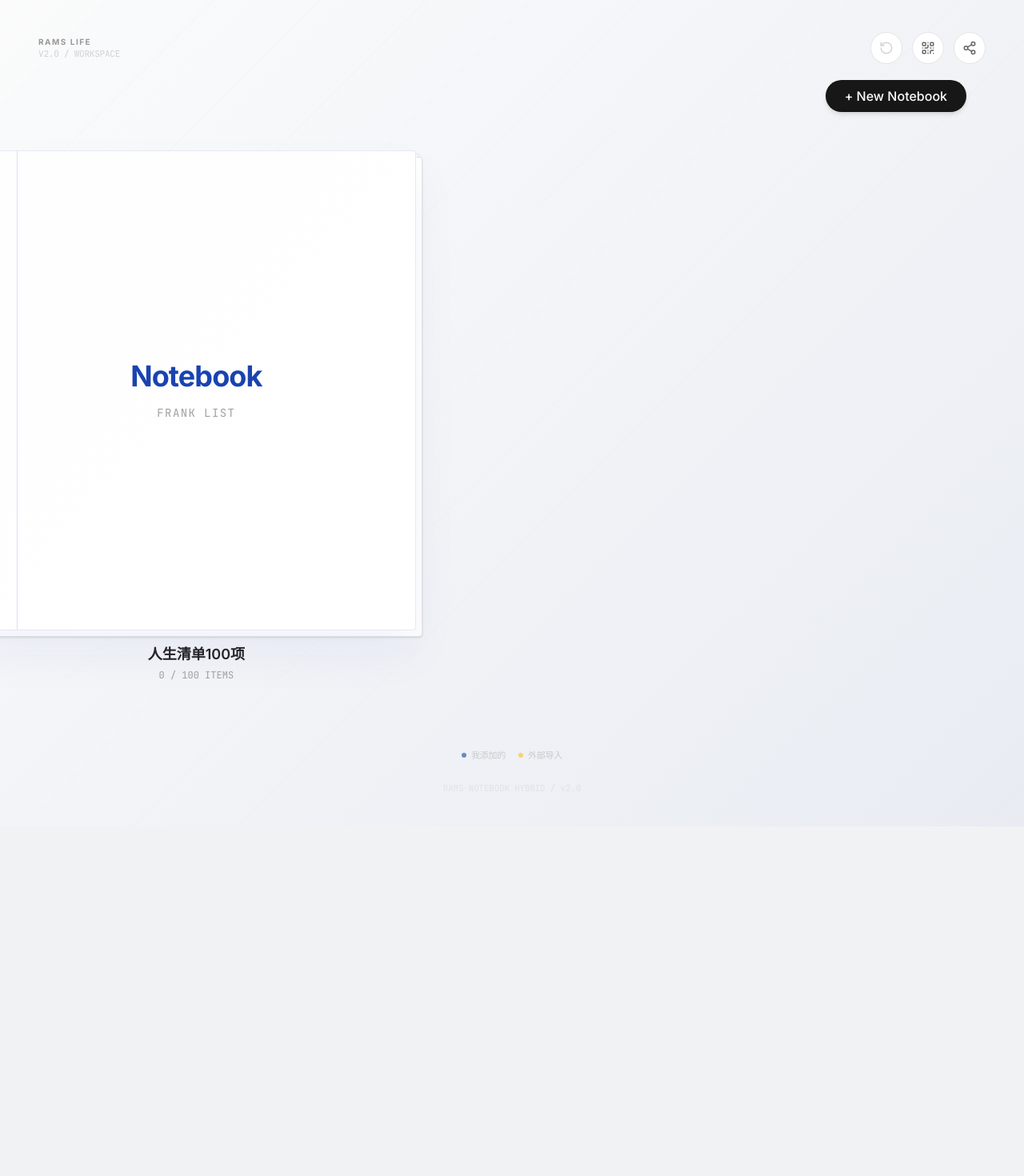
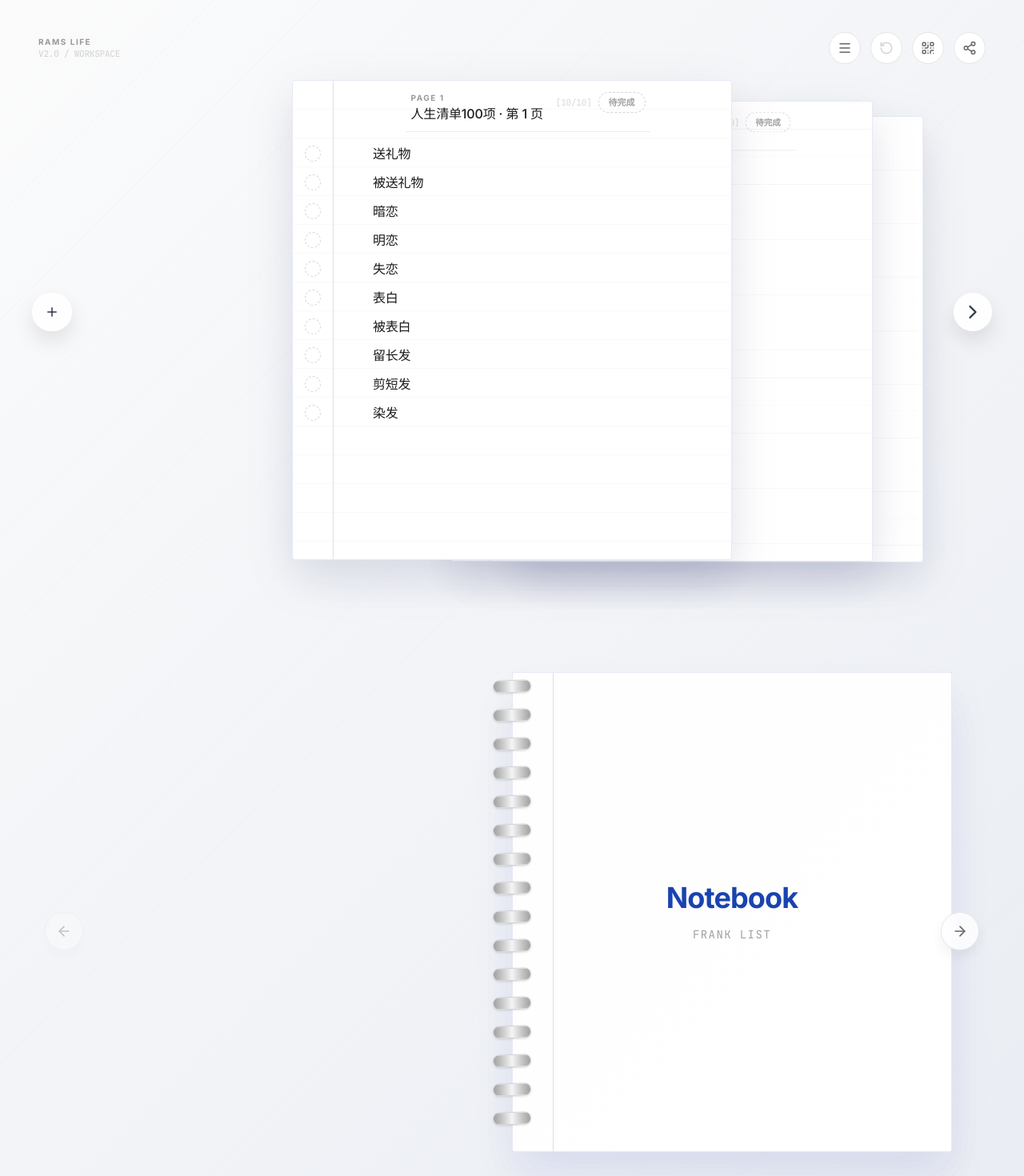
Before and after one commit to SonghaiFan/frank_list, a React (Vite) app: page / in a window 1280 px wide. Shown: the top 1470 px of the page at 80% size. Before the commit the page ends 1033 px from the top, so only its background shows below. Built offline with nearby package versions, Linux system fonts and the light colour scheme.

Commit message:
feat: refactor Notebook and App components; remove NotebookGrid and ClosedNotebook, add gallery toggle functionality

```diff
--- a/src/App.tsx
+++ b/src/App.tsx
@@ -8,7 +8,6 @@ import { ComparisonPanel } from './components/ComparisonPanel';
 import { GroupWorkspace } from './components/GroupWorkspace';
 import { Notebook } from './components/Notebook';
 import { ModalDialog } from './components/ModalDialog';
-import { NotebookGrid } from './components/NotebookGrid';
 import type { AppMode, Group, GroupPage, ItemOrigin, ItemOriginType, ListItem } from './lib/notebook-types';
 import { PAGE_ITEM_CAPACITY } from './lib/workspace-constants';
 
@@ -678,7 +677,6 @@ export default function App() {
   const [myId, setMyId] = useState<string>('local');
   const [groups, setGroups] = useState<Group[]>([createDefaultGroup()]);
   const [activeGroupId, setActiveGroupId] = useState<string>(DEFAULT_GROUP_ID);
-  const [viewMode, setViewMode] = useState<'grid' | 'detail'>('grid');
   const [myTicks, setMyTicks] = useState<Record<string, boolean>>({});
   const [boundPages, setBoundPages] = useState<Record<string, boolean>>({});
   const [extraPageCounts, setExtraPageCounts] = useState<Record<string, number>>({});
@@ -686,6 +684,7 @@ export default function App() {
   const [nextItemId, setNextItemId] = useState(0);
   const [sharedTicks, setSharedTicks] = useState<Record<string, boolean>>({});
   const [mode, setMode] = useState<AppMode>('edit');
+  const [isGalleryClosed, setIsGalleryClosed] = useState(false);
   const [copySuccess, setCopySuccess] = useState(false);
   const [showQrCode, setShowQrCode] = useState(false);
   const [showResetConfirm, setShowResetConfirm] = useState(false);
@@ -712,6 +711,10 @@ export default function App() {
   const lowerStackPages = useMemo(
     () => activeGroupPages.filter((page) => page.isBound),
     [activeGroupPages]
+  );
+  const notebookPages = useMemo(
+    () => (isGalleryClosed ? activeGroupPages : lowerStackPages),
+    [activeGroupPages, isGalleryClosed, lowerStackPages]
   );
 
   useEffect(() => {
@@ -838,20 +841,6 @@ export default function App() {
     window.history.replaceState({}, '', window.location.pathname);
   };
 
-  const openGroup = (group: Group) => {
-    setActiveGroupId(group.id);
-    setViewMode('detail');
-    setMode('edit');
-    setSharedTicks({});
-    window.scrollTo({ top: 0, behavior: 'smooth' });
-    window.history.replaceState({}, '', window.location.pathname);
-  };
-
-  const backToGrid = () => {
-    setViewMode('grid');
-    // window.scrollTo({ top: 0, behavior: 'smooth' });
-  };
-
   const createGroup = () => {
     const newGroup: Group = {
       id: createOwnedId(myId, nextGroupId),
@@ -860,7 +849,7 @@ export default function App() {
     };
     setNextGroupId((prev) => prev + 1);
     setGroups((prev) => [...prev, newGroup]);
-    openGroup(newGroup); // Switch to the new group
+    selectGroup(newGroup.id);
     setEditingGroupId(newGroup.id);
     setGroupTitleDraft(newGroup.title);
   };
@@ -1092,38 +1081,16 @@ export default function App() {
       <motion.div initial={{ opacity: 0 }} animate={{ opacity: 1 }} className="w-full max-w-[1240px]">
         <AppHeader
           copySuccess={copySuccess}
+          isGalleryClosed={isGalleryClosed}
           mode={mode}
           onBack={backToEdit}
           onCopy={copyToClipboard}
           onReset={() => setShowResetConfirm(true)}
           onShowQrCode={() => setShowQrCode(true)}
-          isDetailView={viewMode === 'detail'}
-          onBackToGrid={backToGrid}
+          onToggleGalleryClosed={() => setIsGalleryClosed((prev) => !prev)}
         />
 
         <AnimatePresence>
-        {viewMode === 'grid' ? (
-          <motion.div
-            key="grid"
-            initial={{ opacity: 0, y: 10 }}
-            animate={{ opacity: 1, y: 0 }}
-             exit={{ opacity: 0, scale: 0.95, transition: { duration: 0.2 } }}
-          >
-              <div className="flex justify-end mb-4 px-8">
-                  <button
-                    onClick={createGroup}
-                    className="px-6 py-2 bg-neutral-900 text-white rounded-full font-medium shadow-md hover:bg-black transition-all"
-                  >
-                      + New Notebook
-                  </button>
-              </div>
-              <NotebookGrid
-                groups={groups}
-                ticks={myTicks}
-                onSelectGroup={(group) => openGroup(group)}
-              />
-          </motion.div>
-        ) : (
           <motion.div
             key="detail"
             initial={{ opacity: 0 }}
@@ -1134,7 +1101,7 @@ export default function App() {
           <AnimatePresence mode="wait">
              {mode === 'compare-result' && comparison ? (
                  <ComparisonPanel comparison={comparison} group={activeGroup} />
-             ) : (
+             ) : !isGalleryClosed ? (
                  <GroupWorkspace
                      key={activeGroup.id}
                      activeGroup={activeGroup}
@@ -1159,19 +1126,27 @@ export default function App() {
                      onRenameStart={startRenameGroup}
                      onToggleTick={toggleTick}
                  />
+             ) : (
+                 <motion.div
+                   key={`closed-gallery-${activeGroup.id}`}
+                   initial={{ opacity: 0, y: 20 }}
+                   animate={{ opacity: 1, y: 0 }}
+                   exit={{ opacity: 0, y: 20 }}
+                   className="pb-2"
+                 />
              )}
           </AnimatePresence>
 
             <Notebook
               key={activeGroup.id}
-              pages={lowerStackPages}
+              closed={isGalleryClosed}
+              pages={notebookPages}
               ticks={myTicks}
               onRemoveItem={removeItem}
               onToggleTick={toggleTick}
             />
 
         </motion.div>
-        )}
         </AnimatePresence>
 
         <footer className="mt-10 flex flex-col items-center">
--- a/src/components/AppHeader.tsx
+++ b/src/components/AppHeader.tsx
@@ -1,26 +1,30 @@
 import React from 'react';
-import { ArrowLeft, Check, QrCode, RotateCcw, Share2, Menu } from 'lucide-react';
+import { ArrowLeft, Check, Menu, QrCode, RotateCcw, Share2 } from 'lucide-react';
 import type { AppMode } from '../lib/notebook-types';
 import { cn } from '../lib/cn';
 
 interface AppHeaderProps {
   copySuccess: boolean;
+  isGalleryClosed?: boolean;
   mode: AppMode;
   onBack: () => void;
   onCopy: () => void;
   onReset: () => void;
   onShowQrCode: () => void;
+  onToggleGalleryClosed?: () => void;
   isDetailView?: boolean;
   onBackToGrid?: () => void;
 }
 
 export function AppHeader({
   copySuccess,
+  isGalleryClosed = false,
   mode,
   onBack,
   onCopy,
   onReset,
   onShowQrCode,
+  onToggleGalleryClosed,
   isDetailView,
   onBackToGrid,
 }: AppHeaderProps) {
@@ -44,6 +48,17 @@ export function AppHeader({
       </div>
 
       <div className="flex gap-3">
+        <button
+          onClick={onToggleGalleryClosed}
+          className={cn(
+            circleButtonClass,
+            isGalleryClosed && 'border-transparent bg-klein text-white hover:bg-klein hover:text-white'
+          )}
+          title={isGalleryClosed ? 'Open stack view' : 'Close into notebook'}
+        >
+          <Menu size={18} />
+        </button>
+
         {mode !== 'edit' && (
           <button onClick={onBack} className={circleButtonClass} title="Back to Edit">
             <ArrowLeft size={18} />
--- a/src/components/ClosedNotebook.tsx
+++ /dev/null
@@ -1,55 +0,0 @@
-import React from 'react';
-import { motion } from 'motion/react';
-import { CardCover } from './CardCover';
-import { Group } from '../lib/notebook-types';
-import { PAGE_CARD_HEIGHT_PX, PAGE_CARD_WIDTH_PX } from '../lib/workspace-constants';
-import { cn } from '../lib/cn';
-
-interface ClosedNotebookProps {
-    group: Group;
-    onClick: () => void;
-    totalItems: number;
-    completedItems: number;
-}
-
-export function ClosedNotebook({ group, onClick, totalItems, completedItems }: ClosedNotebookProps) {
-    return (
-        <motion.div
-            className="flex flex-col items-center gap-4 cursor-pointer group"
-            onClick={onClick}
-            whileHover={{ scale: 1.02 }}
-            whileTap={{ scale: 0.98 }}
-        >
-            <div className="relative">
-                {/* Paper stack effect behind */}
-                 <div
-                    className="absolute inset-0 bg-white rounded-[4px] border border-neutral-200 shadow-sm translate-x-1 translate-y-1"
-                    style={{ width: `${PAGE_CARD_WIDTH_PX}px`, height: `${PAGE_CARD_HEIGHT_PX}px` }}
-                />
-                <div
-                    className="absolute inset-0 bg-white rounded-[4px] border border-neutral-200 shadow-sm translate-x-2 translate-y-2"
-                    style={{ width: `${PAGE_CARD_WIDTH_PX}px`, height: `${PAGE_CARD_HEIGHT_PX}px` }}
-                />
-
-                {/* The Cover */}
-                <div>
-                    <CardCover
-                        className="shadow-[0_20px_40px_rgba(0,0,0,0.1)] group-hover:shadow-[0_30px_60px_rgba(0,47,167,0.15)] transition-shadow duration-300"
-                    />
-                </div>
-
-                {/* Spine overlay to hint at book structure */}
-                <div className="absolute left-0 top-0 bottom-0 w-3 bg-gradient-to-r from-black/5 to-transparent pointer-events-none rounded-l-[4px]" />
-            </div>
-
-            <div className="text-center space-y-1">
-                <h3 className="text-lg font-semibold text-neutral-800 group-hover:text-klein transition-colors">
-                    {group.title}
-                </h3>
-                <p className="font-mono text-xs text-neutral-400">
-                    {completedItems} / {totalItems} ITEMS
-                </p>
-            </div>
-        </motion.div>
-    );
-}
--- a/src/components/Notebook.tsx
+++ b/src/components/Notebook.tsx
@@ -8,6 +8,7 @@ import { CardCover } from './CardCover';
 import { CardEnd } from './CardEnd';
 
 interface NotebookProps {
+  closed?: boolean;
   pages: GroupPage[];
   ticks: Record<string, boolean>;
   onRemoveItem: (itemId: string) => void;
@@ -31,6 +32,7 @@ function NotebookSpine({ height = 600 }: { height?: number }) {
 }
 
 export function Notebook({
+  closed = false,
   pages,
   ticks,
   onRemoveItem,
@@ -62,7 +64,7 @@ export function Notebook({
     return [coverPage, ...pages, endPage];
   }, [pages]);
 
-  const [focusedPageKey, setFocusedPageKey] = useState<string | null>(allPages[allPages.length - 1]?.key ?? null);
+  const [focusedPageKey, setFocusedPageKey] = useState<string | null>(allPages[0]?.key ?? null);
   const previousKeysRef = useRef<string[]>(allPages.map((page) => page.key));
 
   useEffect(() => {
@@ -70,6 +72,10 @@ export function Notebook({
     const newlyAddedKey = nextKeys.find((key) => !previousKeysRef.current.includes(key));
 
     setFocusedPageKey((currentKey) => {
+      if (closed) {
+        return allPages[0]?.key ?? null;
+      }
+
       // If a new page is added (content page), focus it?
       // Or if it's the "End" page appearing for the first time?
       if (newlyAddedKey && newlyAddedKey !== 'notebook-cover' && newlyAddedKey !== 'notebook-end') {
@@ -111,8 +117,8 @@ export function Notebook({
 
   const focusedPageIndex = allPages.findIndex((page) => page.key === focusedPageKey);
   const safeFocusedPageIndex = focusedPageIndex === -1 ? 0 : focusedPageIndex;
-  const canGoPrev = safeFocusedPageIndex > 0;
-  const canGoNext = safeFocusedPageIndex < allPages.length - 1;
+  const canGoPrev = !closed && safeFocusedPageIndex > 0;
+  const canGoNext = !closed && safeFocusedPageIndex < allPages.length - 1;
 
   const goPrevPage = () => {
     const prevPage = allPages[safeFocusedPageIndex - 1];
@@ -132,7 +138,7 @@ export function Notebook({
       exit={{ opacity: 0, scale: 0.9, y: -200 }}
       transition={{ type: 'spring', stiffness: 100, damping: 20 }}
     >
-        {allPages.length > 1 && (
+        {!closed && allPages.length > 1 && (
             <>
               <button
                 type="button"
@@ -162,15 +168,17 @@ export function Notebook({
                 const distanceFromFocus = index - safeFocusedPageIndex;
                 const isPast = distanceFromFocus < 0;
                 const isCurrent = distanceFromFocus === 0;
-                const x = 0;
-                const y = 0;
-                const opacity = isCurrent ? 1 : 0.82;
+                const x = closed ? Math.min(index * 2.5, 18) : 0;
+                const y = closed ? Math.min(index * 0.8, 8) : 0;
+                const opacity = closed ? Math.max(0.72, 1 - index * 0.03) : isCurrent ? 1 : 0.82;
 
-                const zIndex = isCurrent
-                  ? allPages.length + 5
-                  : isPast
-                    ? index
-                    : allPages.length - index;
+                const zIndex = closed
+                  ? allPages.length - index
+                  : isCurrent
+                    ? allPages.length + 5
+                    : isPast
+                      ? index
+                      : allPages.length - index;
 
                 return (
                   <motion.div
@@ -188,11 +196,11 @@ export function Notebook({
                     animate={{
                       x,
                       y,
-                      rotateY: isPast ? -180 : 0,
+                      rotateY: closed ? 0 : isPast ? -180 : 0,
                       opacity,
                     }}
                     transition={{ type: 'spring', stiffness: 220, damping: 28 }}
-                    onClick={() => setFocusedPageKey(page.key)}
+                    onClick={closed ? undefined : () => setFocusedPageKey(page.key)}
                   >
                     <div
                       className="absolute inset-0 [backface-visibility:hidden]"
--- a/src/components/NotebookGrid.tsx
+++ /dev/null
@@ -1,31 +0,0 @@
-import React from 'react';
-import { motion } from 'motion/react';
-import { Group } from '../lib/notebook-types';
-import { ClosedNotebook } from './ClosedNotebook';
-
-interface NotebookGridProps {
-    groups: Group[];
-    ticks: Record<string, boolean>;
-    onSelectGroup: (group: Group) => void;
-}
-
-export function NotebookGrid({ groups, ticks, onSelectGroup }: NotebookGridProps) {
-    return (
-        <div className="grid grid-cols-1 md:grid-cols-2 lg:grid-cols-3 gap-12 p-8 place-items-center">
-            {groups.map((group) => {
-                const totalItems = group.items.length;
-                const completedItems = group.items.filter(item => ticks[item.id]).length;
-
-                return (
-                    <ClosedNotebook
-                        key={group.id}
-                        group={group}
-                        totalItems={totalItems}
-                        completedItems={completedItems}
-                        onClick={() => onSelectGroup(group)}
-                    />
-                );
-            })}
-        </div>
-    );
-}
```
